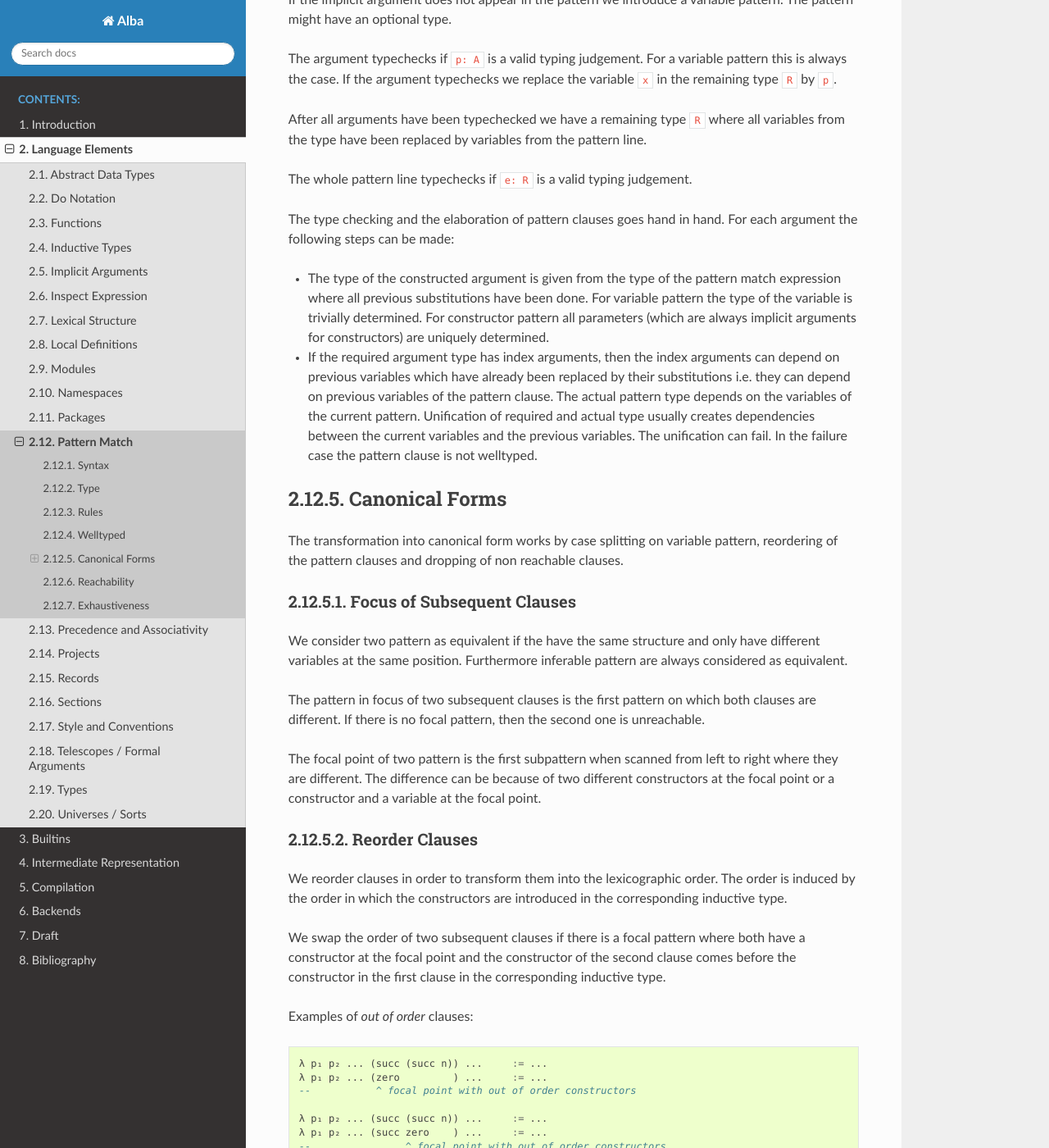
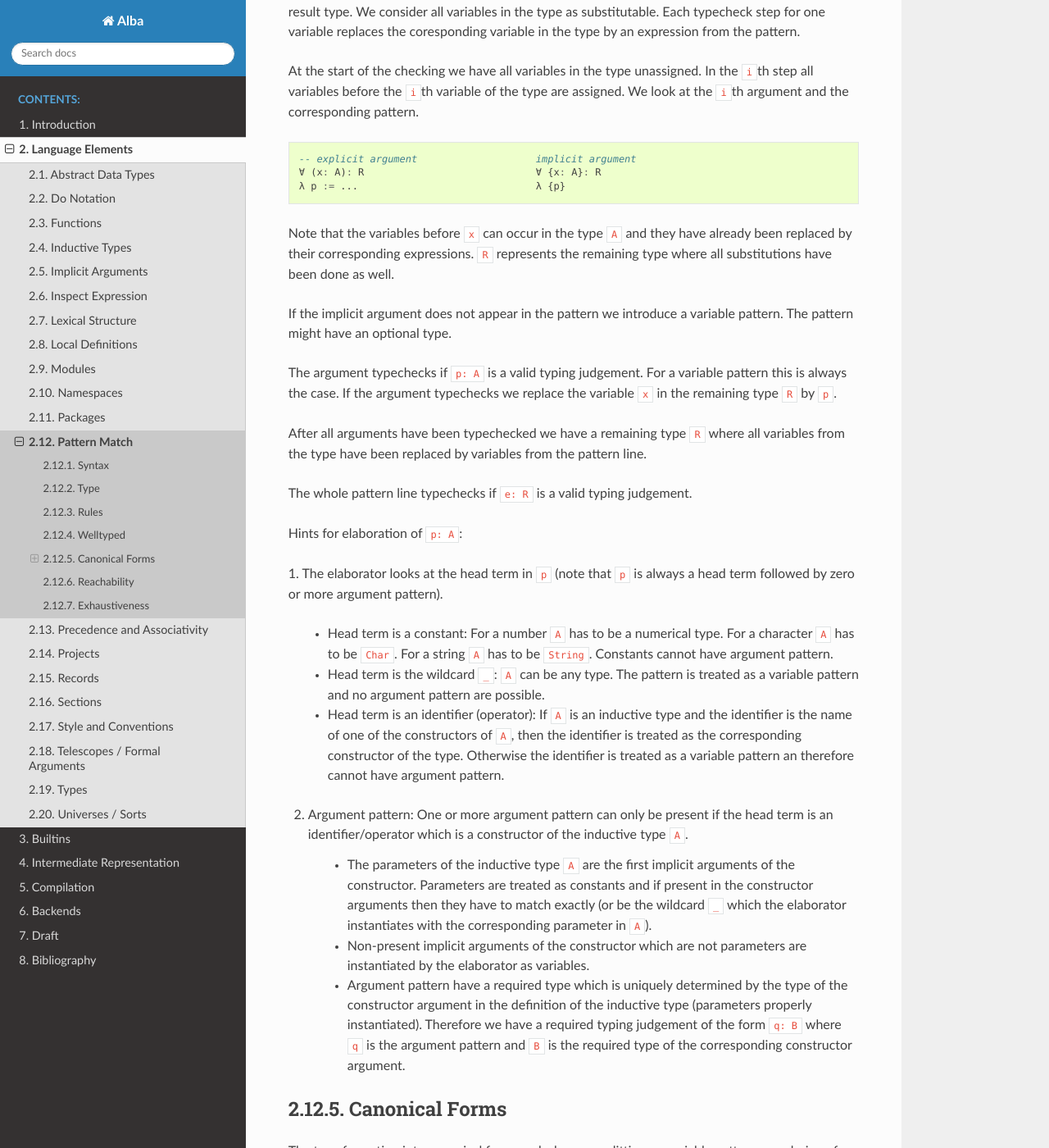
Before and after one commit to alba-lang/lang-spec, a Sphinx documentation site: the page built from sphinx/source/lang-elems/pattern-match.rst, in a window 1280 px wide and 1400 px high, scrolled down 3088 px. Shown: the whole window at 82% size. Built offline with Sphinx 7.4.7 and the Read the Docs theme 2.0.0, drawn with Linux system fonts in a browser that asks for light colours; some of the changed text lies outside the part shown.

Commit message:
Added an elaboration hint to the section 'Pattern Match'
	modified:   sphinx/source/lang-elems/pattern-match.rst

```diff
--- a/sphinx/source/lang-elems/pattern-match.rst
+++ b/sphinx/source/lang-elems/pattern-match.rst
@@ -27,15 +27,32 @@ Pattern can be explicit (``p`` or ``(p: A)``) or implicit (``{p}`` or ``{p:
 A}``.
 
 
-A pattern is one of:
 
-- variable (or a wildcard ``_``)
+Syntax for pattern::
 
-- constructor applied to pattern
-
-- arbitrary expression (only allowed in implicit pattern)
+    p   ::=     identifier/operator
+        |       _
+        |       constant            -- number, character, string
+        |       p p
 
 
+I.e. a pattern is a head term (identifier, operator, _, constant) followed by
+zero or more argument pattern with the restriction that ``_`` and constants
+cannot have arguments. Operators can be used in prefix or infix form. In the
+abstract syntax we use only the prefix form.
+
+Example::
+
+    case
+        { List (ℕ, String) → ℕ }
+
+        λ (::) ((,) (succ i) "hello") ((::) ((,) x _) _     -- prefix form
+        :=
+            i + x
+
+        λ (succ i, "hello") :: (x,_) :: _                   -- infix form
+        :=
+            i + x
 
 
 
@@ -162,7 +179,7 @@ arguments and finally the result type. We consider all variables in the type as
 substitutable. Each typecheck step for one variable replaces the coresponding
 variable in the type by an expression from the pattern.
 
-At the start of the checking we have all variables of the type unassigned. In
+At the start of the checking we have all variables in the type unassigned. In
 the ``i``\ th step all variables before the ``i``\ th variable of the type are
 assigned. We look at the ``i``\ th argument and the corresponding pattern. ::
 
@@ -187,22 +204,47 @@ line.
 
 The whole pattern line typechecks if ``e: R`` is a valid typing judgement.
 
-The type checking and the elaboration of pattern clauses goes hand in hand. For
-each argument the following steps can be made:
 
-- The type of the constructed argument is given from the type of the pattern
-  match expression where all previous substitutions have been done. For variable
-  pattern the type of the variable is trivially determined. For constructor
-  pattern all parameters (which are always implicit arguments for constructors)
-  are uniquely determined.
+Hints for elaboration of ``p: A``:
 
-- If the required argument type has index arguments, then the index arguments
-  can depend on previous variables which have already been replaced by their
-  substitutions i.e. they can depend on previous variables of the pattern
-  clause. The actual pattern type depends on the variables of the current
-  pattern. Unification of required and actual type usually creates dependencies
-  between the current variables and the previous variables. The unification can
-  fail. In the failure case the pattern clause is not welltyped.
+1. The elaborator looks at the head term in
+``p`` (note that ``p`` is always a head term followed by zero or more argument
+pattern).
+
+    - Head term is a constant: For a number ``A`` has to be a numerical type.
+      For a character ``A`` has to be ``Char``. For a string ``A`` has to be
+      ``String``. Constants cannot have argument pattern.
+
+    - Head term is the wildcard ``_``: ``A`` can be any type. The pattern is treated
+      as a variable pattern and no argument pattern are possible.
+
+    - Head term is an identifier (operator): If ``A`` is an inductive type and
+      the identifier is the name of one of the constructors of ``A``, then the
+      identifier is treated as the corresponding constructor of the type.
+      Otherwise the identifier is treated as a variable pattern an therefore
+      cannot have argument pattern.
+
+
+2. Argument pattern: One or more argument pattern can only be present if the
+   head term is an identifier/operator which is a constructor of the inductive
+   type ``A``.
+
+    - The parameters of the inductive type ``A`` are the first implicit
+      arguments of the constructor. Parameters are treated as constants and if
+      present in the constructor arguments then they have to match exactly (or
+      be the wildcard ``_`` which the elaborator instantiates with the
+      corresponding parameter in ``A``).
+
+    - Non-present implicit arguments of the constructor which are not parameters
+      are instantiated by the elaborator as variables.
+
+    - Argument pattern have a required type which is uniquely determined by the
+      type of the constructor argument in the definition of the inductive type
+      (parameters properly instantiated). Therefore we have a required typing
+      judgement of the form ``q: B`` where ``q`` is the argument pattern and
+      ``B`` is the required type of the corresponding constructor argument.
+
+
 
 
 
```
